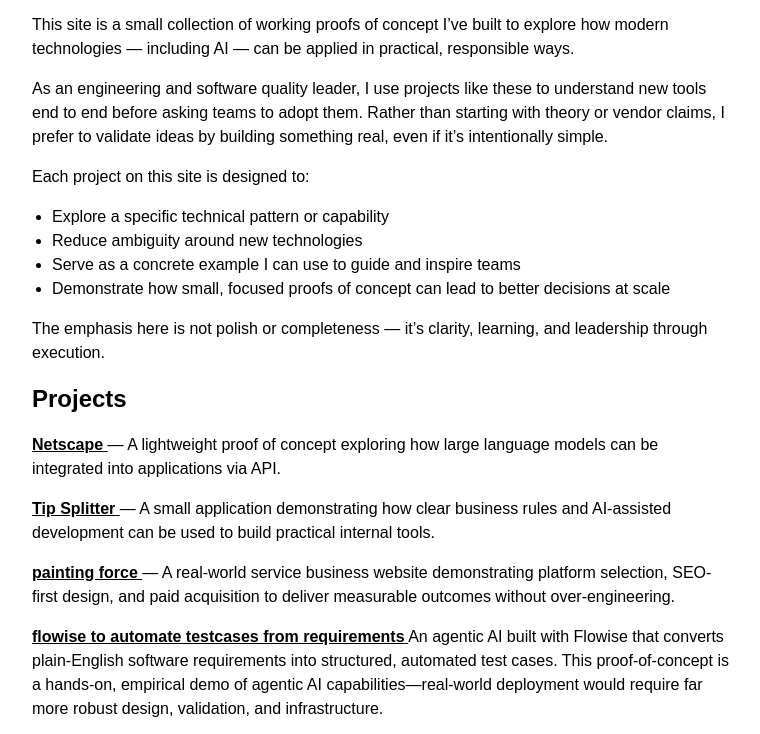
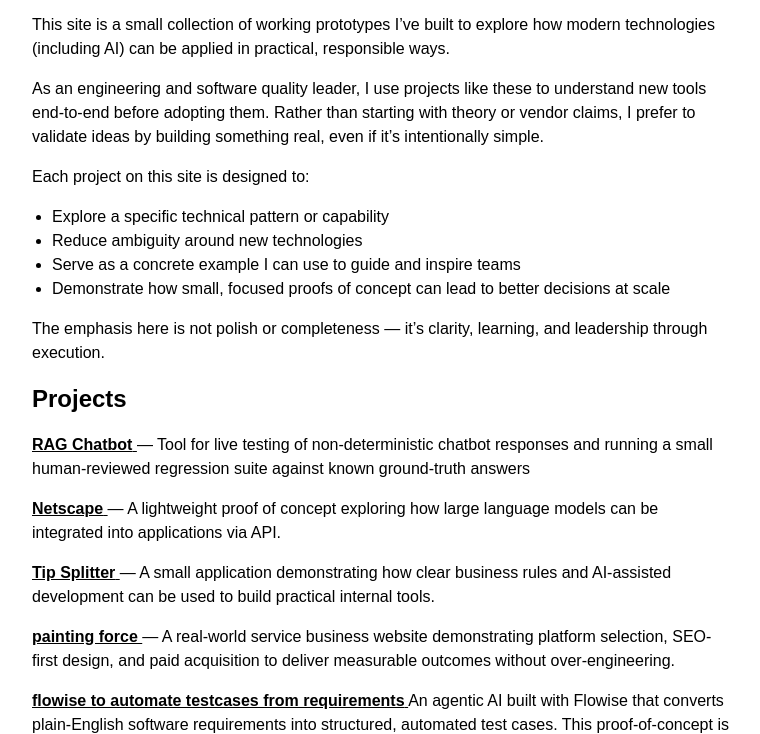
Before and after one commit to Leotheinspector/netscape, a website: page public/index.html in a window 1280 px wide. Shown: the part 83-817 px from the top of the page, without its empty margins (258-1018 px from the left). Drawn offline with Linux system fonts and the light colour scheme.

Commit message:
Update: Redesigned main homepage

```diff
--- a/public/index.html
+++ b/public/index.html
@@ -37,13 +37,12 @@
     <h1>Leo Rojas</h1>
 
     <p>
-      This site is a small collection of working proofs of concept I’ve built to explore how
-      modern technologies — including AI — can be applied in practical, responsible ways.
+      This site is a small collection of working prototypes I’ve built to explore how
+      modern technologies (including AI) can be applied in practical, responsible ways.
     </p>
 
     <p>
-      As an engineering and software quality leader, I use projects like these to understand
-      new tools end to end before asking teams to adopt them. Rather than starting with theory
+As an engineering and software quality leader, I use projects like these to understand new tools end-to-end before adopting them. Rather than starting with theory
       or vendor claims, I prefer to validate ideas by building something real, even if it’s
       intentionally simple.
     </p>
@@ -63,6 +62,13 @@
     </p>
 
     <h2>Projects</h2>
+
+	<p>
+      <a href="https://www.leorojas.com/RagChatbot/RagChatbotLandingPage.html" target="_blank" rel="noopener noreferrer">
+        <strong>RAG Chatbot</strong>
+      </a>
+      — Tool for live testing of non-deterministic chatbot responses and running a small human-reviewed regression suite against known ground-truth answers
+    </p>
 
     <p>
       <a href="https://www.leorojas.com/netscape/NetscapeLandingPage.html" target="_blank" rel="noopener noreferrer">
```
